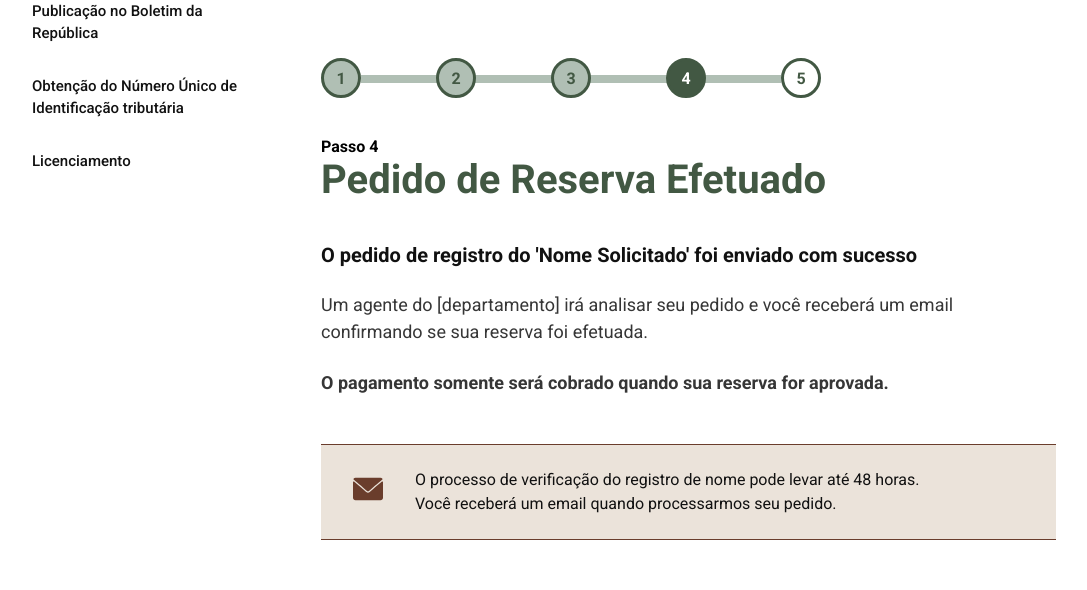
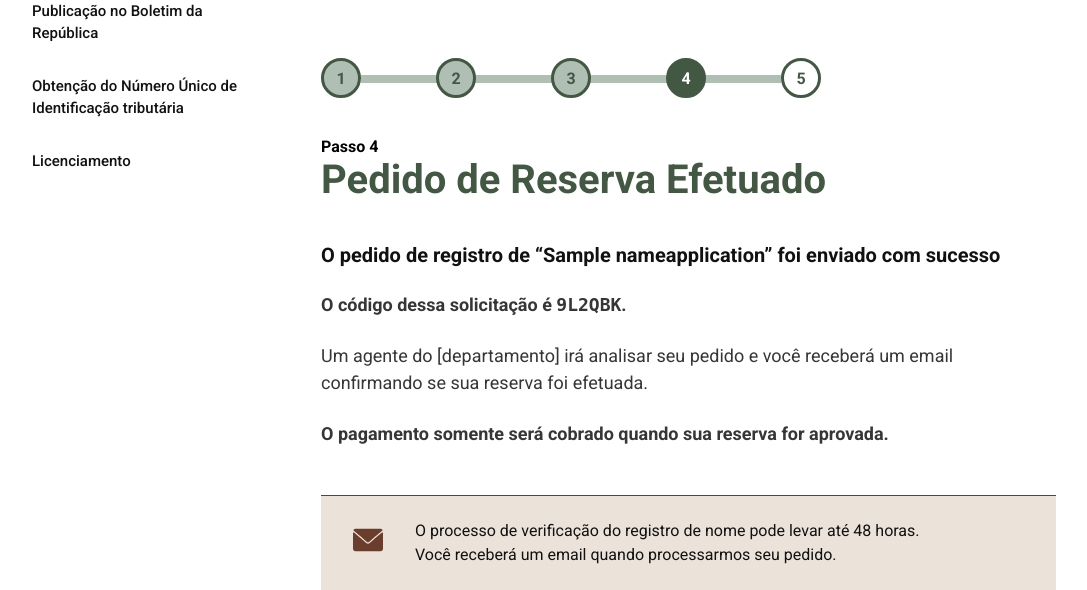
Before and after one commit to worldbank/moz-tech-reserva-de-nome, a Django app: template reserva/core/templates/name_application/done.html in a window 1280 px wide. Shown: the part 606-1196 px from the top of the page, without its empty margins (96-1183 px from the left). Run offline with Django 3.2, Linux system fonts and the light colour scheme; the template is opened without the code that fills it: values that come from a table or form of the project are taken from there, others are empty; tables that the repository leaves empty hold one stand-in row (values such as "Sample post").

Commit message:
Adds application's name and unique identifier to the UI

```diff
--- a/pyproject.toml
+++ b/pyproject.toml
@@ -11,6 +11,7 @@ dj_database_url = "^0.5.0"
 django = "^3.1.1"
 django-extensions = "^3.0.9"
 gunicorn = "^20.0.4"
+hashids = "^1.3.1"
 psycopg2-binary = "^2.8.6"
 python-decouple = "^3.3"
 whitenoise = {extras = ["brotoli"], version = "^5.2.0"}
--- a/reserva/core/managers.py
+++ b/reserva/core/managers.py
@@ -1,4 +1,6 @@
 from django.db import models
+
+from reserva.core.hash_id import hash_id
 
 
 class NameApplicationQuerySet(models.QuerySet):
@@ -8,6 +10,10 @@ class NameApplicationQuerySet(models.QuerySet):
     def pending(self):
         return self.filter(approved=False)
 
+    def from_hash_id(self, value):
+        pk, *_ = hash_id.decode(value)
+        return self.get(pk=pk)
+
 
 class NationalityQuerySet(models.QuerySet):
     def default(self):
--- a/reserva/core/models.py
+++ b/reserva/core/models.py
@@ -1,6 +1,7 @@
 from django.dispatch import receiver
 from django.db import models
 
+from reserva.core.hash_id import hash_id
 from reserva.core.managers import NameApplicationManager, NationalityManager
 
 
@@ -44,6 +45,10 @@ class NameApplication(models.Model):
 
     objects = NameApplicationManager()
 
+    @property
+    def hash_id(self):
+        return hash_id.encode(self.pk)
+
     def __str__(self):
         return self.name
 
--- a/reserva/core/static/styles.css
+++ b/reserva/core/static/styles.css
@@ -155,6 +155,10 @@
     font-size: 18px;
     color: var(--grey-dark);
     line-height: 1.5;
+  }
+
+  p.insider code {
+    font-family: monospace;
   }
 
   p.insider.bold {
--- a/reserva/core/templates/name_application/done.html
+++ b/reserva/core/templates/name_application/done.html
@@ -25,7 +25,8 @@
 </div>
 <span class="step-title">Passo 4</span>
 <h3 class="insider">Pedido de Reserva Efetuado</h3>
-<strong class="insider">O pedido de registro do 'Nome Solicitado' foi enviado com sucesso</strong>
+<strong class="insider">O pedido de registro de &ldquo;{{ name_application.name }}&rdquo; foi enviado com sucesso</strong>
+<p class="insider bold">O código dessa solicitação é <code>{{ name_application.hash_id }}</code>.</p>
 <p class="insider">Um agente do [departamento] irá analisar seu pedido e você receberá um email confirmando se sua reserva foi efetuada.</p>
 <p class="insider bold">O pagamento somente será cobrado quando sua reserva for aprovada.</p>
 
--- a/reserva/core/views/name_application.py
+++ b/reserva/core/views/name_application.py
@@ -80,13 +80,14 @@ def done(request):
         raise Http404()
 
     form = SendForm(request.session["form"])
-    assert form.is_valid()
+    assert form.is_valid()  # form was validated before storing in session
 
     name_application = form.save(commit=False)
     name_application.name = request.session["form"]["name"]
     name_application.save()
+    context = {"name_application": name_application}
 
-    return render(request, "name_application/done.html")
+    return render(request, "name_application/done.html", context)
 
 
 @require_GET
```
Also changed, not shown: reserva/core/hash_id.py (added, +9 -0 lines), reserva/core/tests/test_name_application_model.py (+5 -0 lines), reserva/core/tests/test_name_application_views.py (+2 -0 lines), reserva/settings.py (+9 -0 lines), 1 other file.
